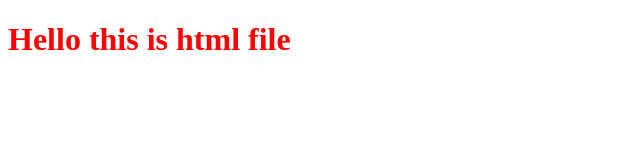
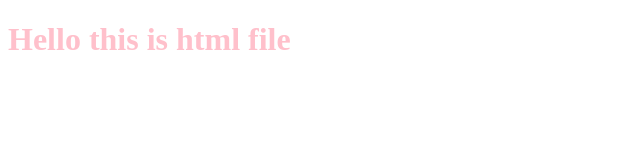
Before and after one commit to dineshreddy2105/chat-app, a plain HTML site: page hello.html in a window 1280 px wide. Shown: the whole page, without its empty margins (0-640 px from the left). Drawn offline with Linux system fonts and the light colour scheme.

Commit message:
Update hello.html

```diff
--- a/hello.html
+++ b/hello.html
@@ -6,6 +6,6 @@
     <title>Document</title>
 </head>
 <body>
-    <h1 style="color:red;">Hello this is html file</h1>
+    <h1 style="color:pink;">Hello this is html file</h1>
 </body>
 </html>
```
